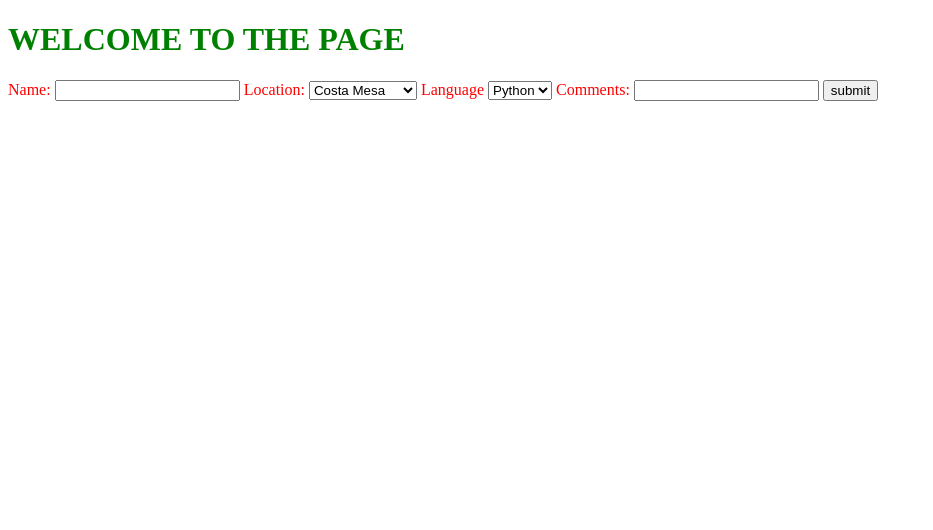
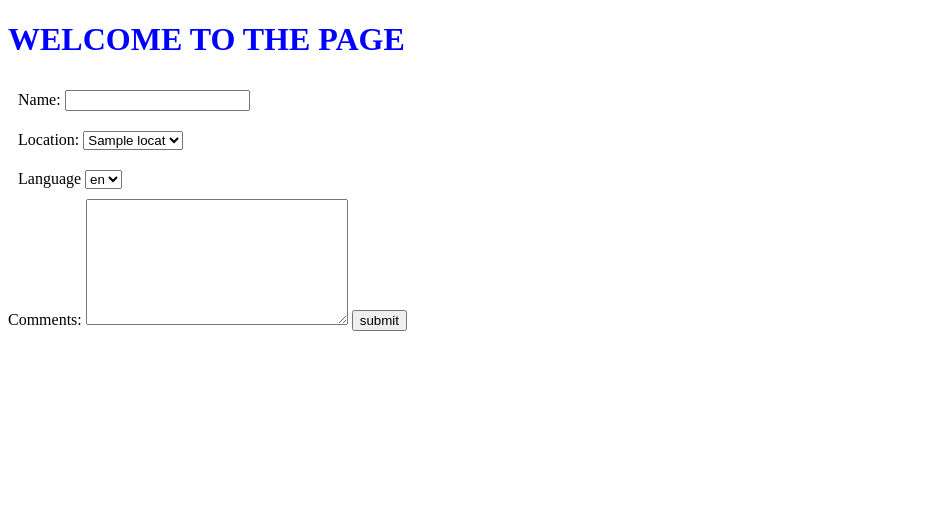
Before and after one commit to ArnoldTingSu/django, a Django app: template dojo_survey/submit_inf/templates/index.html in a window 1280 px wide. Shown: the top 530 px of the page, without its empty margins (0-933 px from the left). After the commit the page ends 331 px from the top, so only its background shows below. Run offline with Django 3.2, Linux system fonts and the light colour scheme; the template is opened without the code that fills it: most values are stand-ins (such as "Sample title", 1, 10 or a date in 2020).

Commit message:
11/14/2020 revised

```diff
--- a/dojo_survey/submit_inf/static/css/style.css
+++ b/dojo_survey/submit_inf/static/css/style.css
@@ -1,16 +1,14 @@
 
 h1{
-    color: green;
-}
-form{
-    color: red;
-    display: inline-block;
-}
-div {
-    width: 1000px;
-    height: 1000px;
+    color: blue;
 }
 
-h2{
-    text-decoration-line: black solid 1px;
+
+div.formgroup{
+    padding: 10px;
+    display:block;
 }
+
+#container > h2 {
+    border-bottom: solid 1px black;
+}
--- a/dojo_survey/submit_inf/templates/index.html
+++ b/dojo_survey/submit_inf/templates/index.html
@@ -9,34 +9,34 @@
 </head>
 <body>
     <h1>WELCOME TO THE PAGE</h1>
-    <div>
-        <form action="info" method="post" >
+    <form action="/display" method="post" >
         {% csrf_token%}
+            <div class="formgroup">
             <label for="name">Name:</label>
             <input type="text" name="name" id="form">
-            <label for="location">Location:</label>
+            </div>
+            <div class="formgroup">
+                <label for="locations">Location:</label>
                 <select name="location" id="form" value="location">
-                <option value="costa_mesa">Costa Mesa</option>
-                <option value="los_angeles">Los Angeles</option>
-                <option value="irvine">Irvine</option>
-                <option value="san_francisco">San Francisco</option>
-                <option value="burbank">Burbank</option>
+                    {% for locat in locations %}
+                    <option value={{locat}}>{{locat}}</option>
+                    {% endfor %}
                 </select>
-            <label for="language">Language</label>
+            </div>
+            <div class="formgroup">
+                <label for="languages">Language</label>
                 <select name="language" id="form">
-                <option value="python">Python</option>
-                <option value="sql">SQL</option>
-                <option value="mern">MERN</option>
-                <option value="java">Java</option>
-                <option value="ruby">Ruby</option>
+                    {% for lang in languages %}
+                    <option value={{lang}}>{{lang}}</option>
+                    {% endfor %}
                 </select>
+            </div>
                 <label for="comments">Comments:</label>
-            <input type="text" name="comments">
+                <textarea name="comments" id="" cols="30" rows="8"></textarea>
 
         <input type="submit" value="submit">
         </form>
 
-    </div>
 
 
 </body>
--- a/dojo_survey/submit_inf/urls.py
+++ b/dojo_survey/submit_inf/urls.py
@@ -3,6 +3,7 @@ from . import views
 
 urlpatterns = [
     path ('', views.index),
-    path ('info', views.display)
+    path ('display', views.form),
+    path ('results', views.results)
 
 ]
```
Also changed, not shown: dojo_survey/submit_inf/static/css/results.css (added, +18 -0 lines), dojo_survey/submit_inf/templates/display.html (+13 -8 lines), dojo_survey/submit_inf/views.py (+32 -14 lines), dojo_survey/db.sqlite3. Lines whose indentation alone changed are shown as unchanged.
